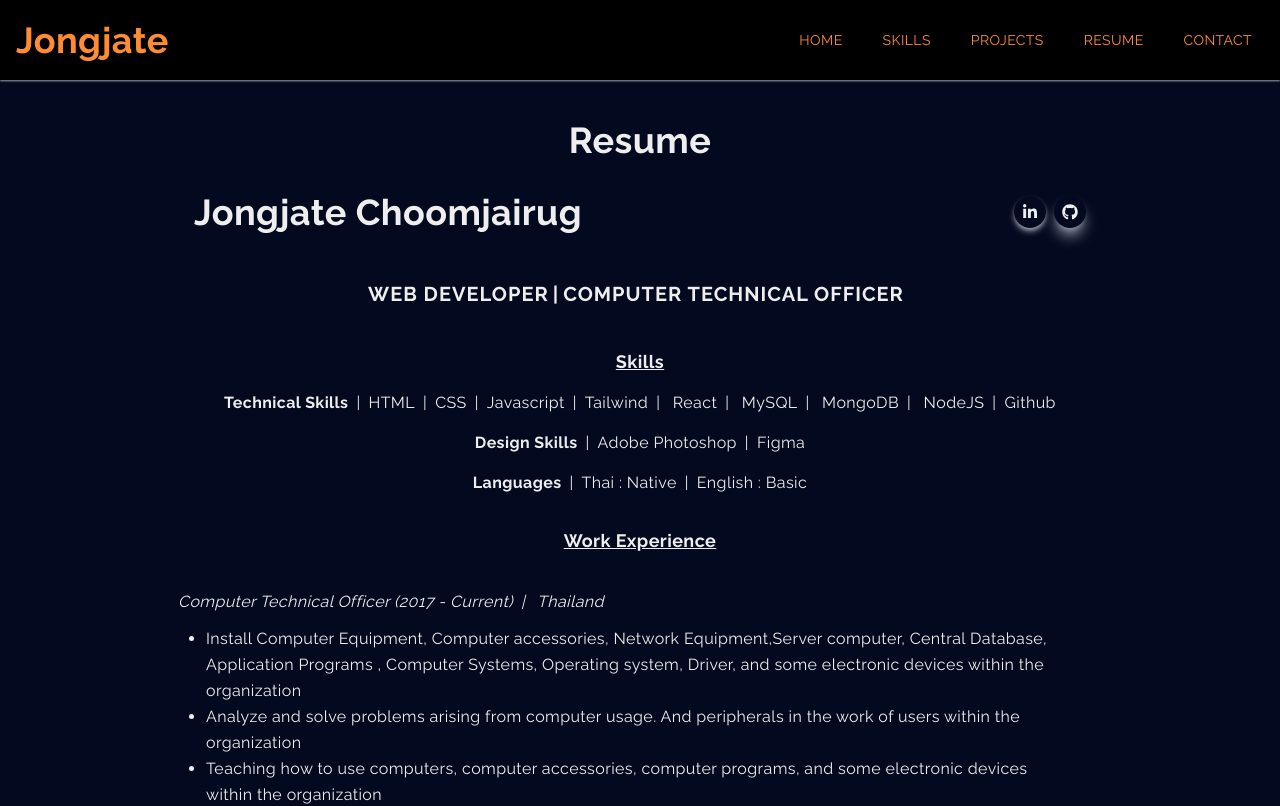
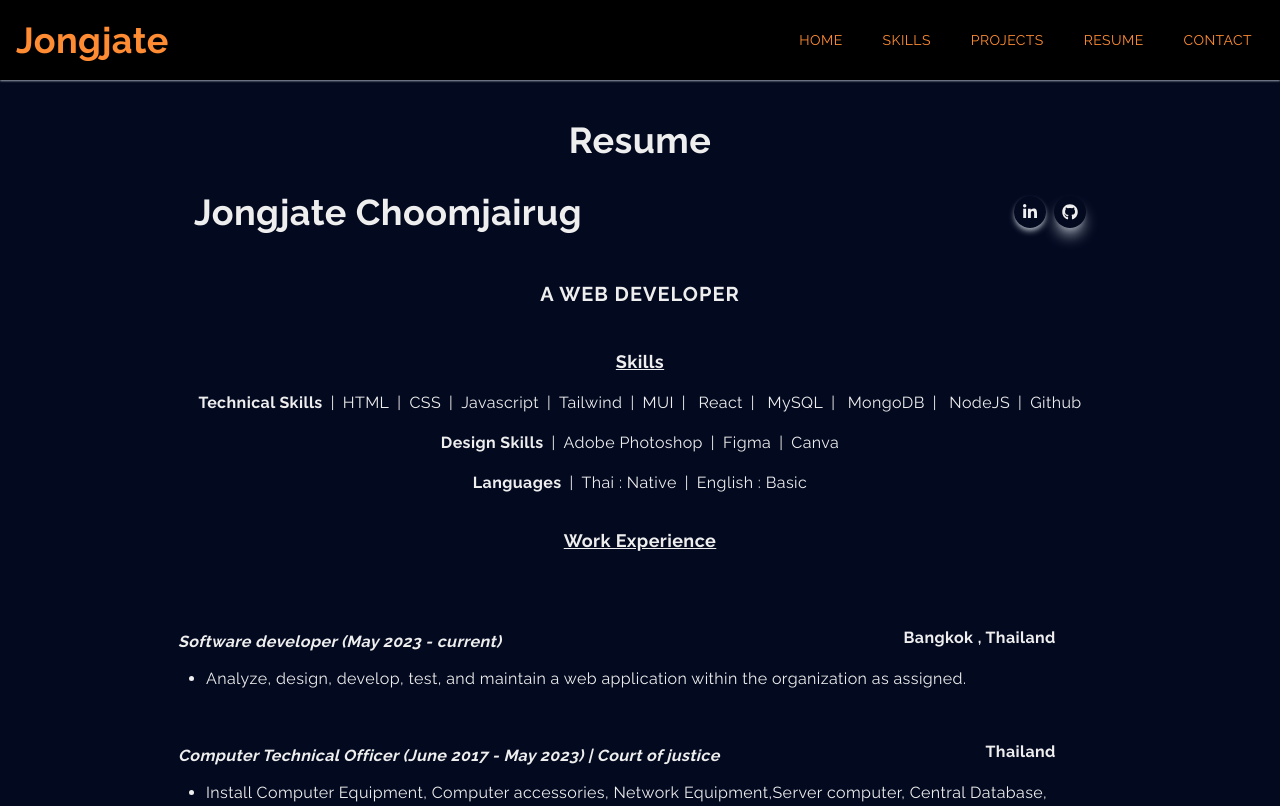
Before and after one commit to redleifz/portfolio, a Next.js app: page /resume in a window 1280 px wide. Shown: the top 806 px of the page. Built offline with nearby package versions, Linux system fonts and the light colour scheme.

Commit message:
update:resume

```diff
--- a/pages/resume.jsx
+++ b/pages/resume.jsx
@@ -40,14 +40,12 @@ const resume = () => {
         </div>
         <div className="text-center py-4 w-full text-xl font-bold uppercase tracking-wider">
           <div className="hidden sm:block">
-            <p>
-              Web Developer<span className="px-1">|</span>Computer Technical Officer<span className="px-1"></span>
-            </p>
+            <p>A Web Developer</p>
           </div>
           <div className="block sm:hidden">
             <p>
-            Computer Technical Officer<span className="px-1">|</span>Web
-              Developer<span className="px-1"></span>
+              <span className="px-1"></span>A Web Developer
+              <span className="px-1"></span>
             </p>
           </div>
         </div>
@@ -63,6 +61,7 @@ const resume = () => {
             <span className="px-2">|</span>CSS
             <span className="px-2">|</span>Javascript
             <span className="px-2">|</span>Tailwind
+            <span className="px-2">|</span>MUI
             <span className="px-2">|</span> React
             {/* <span className="px-2">|</span> NextJS */}
             <span className="px-2">|</span> MySQL
@@ -77,6 +76,7 @@ const resume = () => {
             <span className="font-bold">Design Skills</span>
             <span className="px-2">|</span>Adobe Photoshop
             <span className="px-2">|</span>Figma
+            <span className="px-2">|</span>Canva
           </p>
 
           <p className="py-2">
@@ -91,14 +91,38 @@ const resume = () => {
         </h5>
         {/* Experience */}
         <div className="py-6">
-          {/* <p className="italic">
-            <span className="font-bold italic">Court of justice</span>
+          <div className="flex justify-between w-[95%] pt-10 font-bold">
+            <div>
+              {" "}
+              <p className="py-1 italic ">
+                Software developer (May 2023 - current)
+              </p>
+            </div>
+            <div>
+              <span>Bangkok , Thailand</span>
+            </div>
+          </div>
 
-          </p> */}
-          <p className="py-1 italic">
-          Computer Technical Officer (2017 - Current)
-            <span className="px-2">|</span> Thailand
-          </p>
+          <ul className="list-disc list-outside px-7 py-2 leading-relaxed">
+            <li>
+              Analyze, design, develop, test, and maintain a web application
+              within the organization as assigned.
+              {/* วิเคราะห์ความต้องการ ออกแบบ พัฒนา ทดสอบ ดูแลรักษา ชุดคำสั่ง
+              และระบบงานภายในองค์กรตามที่รับมอบหมาย */}
+            </li>
+          </ul>
+          <div className="flex justify-between w-[95%] pt-10 font-bold">
+            <div>
+              {" "}
+              <p className="py-1 italic ">
+                Computer Technical Officer (June 2017 - May 2023) | Court of
+                justice
+              </p>
+            </div>
+            <div>
+              <span>Thailand</span>
+            </div>
+          </div>
           <ul className="list-disc list-outside px-7 py-2 leading-relaxed">
             <li>
               Install Computer Equipment, Computer accessories, Network
```
